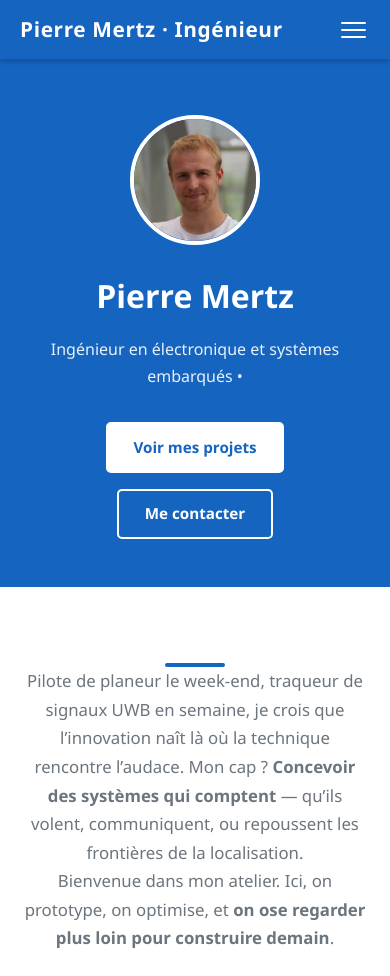
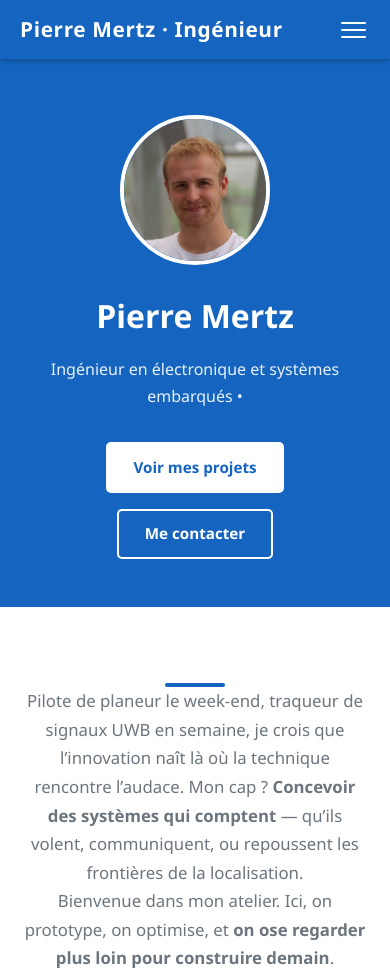
Before and after one commit to PierreProjet/PierreProjet.github.io, a plain HTML site: page index.html in a window 390 px wide. Shown: the top 976 px of the page. Drawn offline with Linux system fonts and the light colour scheme.

Commit message:
Adjust avatar size for better responsiveness

```diff
--- a/assets/css/style.css
+++ b/assets/css/style.css
@@ -952,8 +952,8 @@ footer a:hover {
    PROFIL AVATAR (cercle bleu)
    ========================================================== */
 .avatar {
-  width: 130px;
-  height: 130px;
+  width: clamp(150px, 19vw, 180px);
+  height: clamp(150px, 19vw, 180px);
   border-radius: 50%;
   background-color: var(--color-primary-dk);
   border: 4px solid var(--color-white);
```
